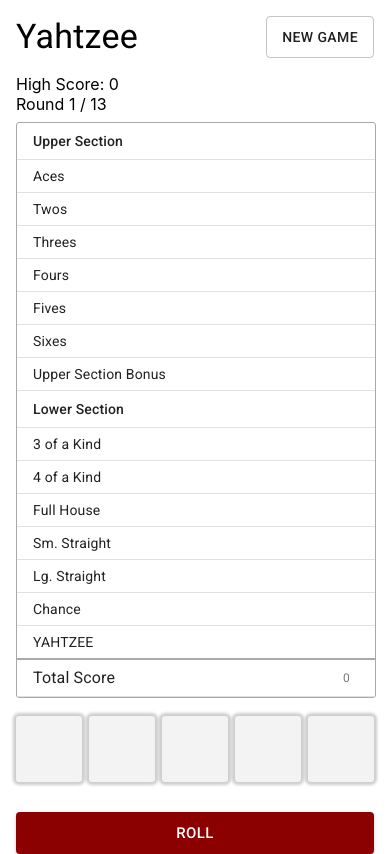
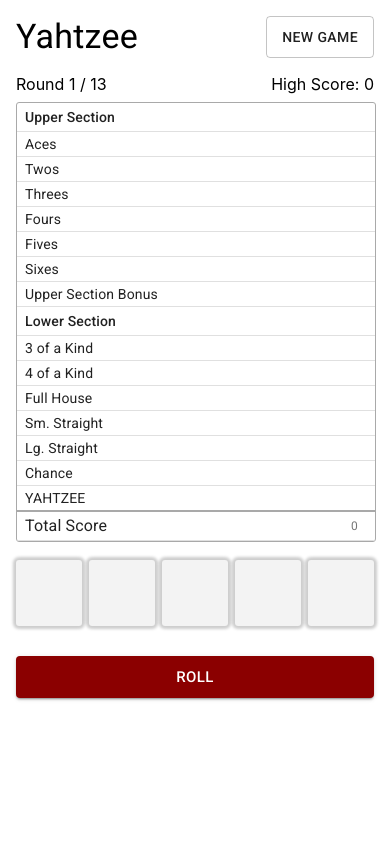
Before and after one commit to aamharris/yahtzee-react, a React (Create React App) app: page / in a window 390 px wide. Built offline with nearby package versions, Linux system fonts and the light colour scheme.

Commit message:
lower padding for better experience on mobile

```diff
--- a/src/game/index.tsx
+++ b/src/game/index.tsx
@@ -117,8 +117,10 @@ function Game() {
           </Button>
         </Box>
         <Box>
-          <div>High Score: {localStorage.getItem("highScore") ?? 0}</div>
-          <div>Round {gameRound} / 13</div>
+          <Box display={"flex"} justifyContent={"space-between"}>
+            <div>Round {gameRound} / 13</div>
+            <div>High Score: {localStorage.getItem("highScore") ?? 0}</div>
+          </Box>
           <Box py={1}>
             <Scorecard scorecard={scorecard} onScoreMarked={onScorecardMarked} />
           </Box>
--- a/src/index.tsx
+++ b/src/index.tsx
@@ -9,6 +9,13 @@ const theme = createMuiTheme({
   palette: {
     primary: {
       main: "#8b0000",
+    },
+  },
+  overrides: {
+    MuiTableCell: {
+      root: {
+        padding: "2px 8px",
+      },
     },
   },
 });
--- a/src/scorecard/index.tsx
+++ b/src/scorecard/index.tsx
@@ -40,7 +40,7 @@ function Scorecard({ scorecard, onScoreMarked }: ScorecardProps) {
 
   return (
     <ScorecardTableContainer>
-      <Table size="small">
+      <Table>
         <TableHead>
           <TableRow>
             <TableCell colSpan={2}>Upper Section</TableCell>
```
